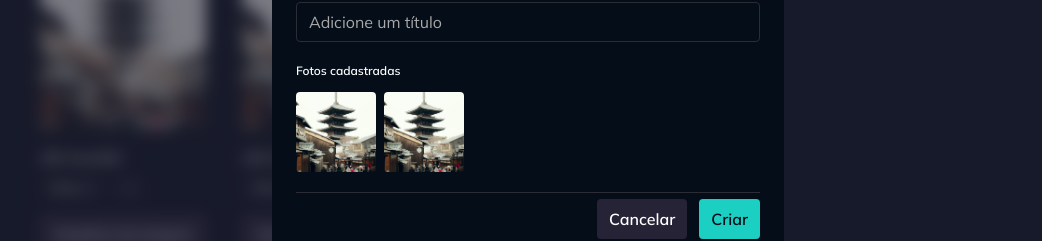
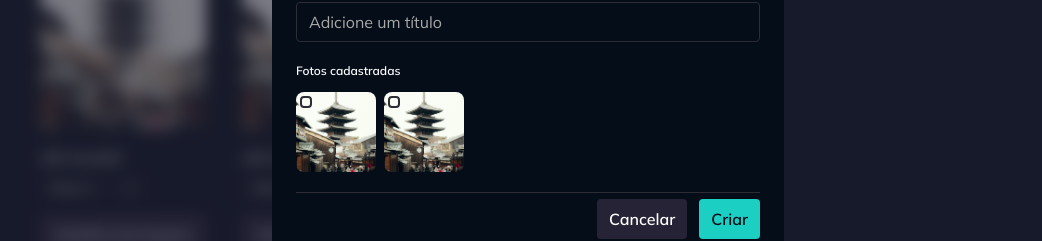
Before and after one commit to danield-dcc/gallery-images, a React (Vite) app: page / in a window 1280 px wide. Both pictures are taken after a click on the button "Criar álbum". Shown: the part 313-554 px from the top of the page, without its empty margins (112-1154 px from the left). Built offline with nearby package versions, Linux system fonts and the light colour scheme.

Commit message:
adiciona mock Dialog - selecionar imagem

```diff
--- a/src/contexts/albums/components/album-new-dialog.tsx
+++ b/src/contexts/albums/components/album-new-dialog.tsx
@@ -14,7 +14,7 @@
 import SelectCheckboxIllustration from "../../../assets/images/select-checkbox.svg?react";
 import type { Photo } from "../../photos/models/photo";
 import Skeleton from "../../../components/skeleton";
-import ImagePreview from "../../../components/image-preview";
+import PhotoImageSelectable from "../../photos/components/photo-image-selectable";
 
 interface AlbumNewDialogProps {
   trigger: ReactNode;
@@ -45,6 +45,11 @@
       ],
     },
   ];
+
+  function handleTogglePhoto(selected: boolean, photoId: string) {
+    console.log({ selected, photoId });
+  }
+
   return (
     <Dialog>
       <DialogTrigger asChild>{trigger}</DialogTrigger>
@@ -62,11 +67,14 @@
             {!isLoadingPhotos && photos.length > 0 && (
               <div className="flex flex-wrap gap-2">
                 {photos.map((photo) => (
-                  <ImagePreview
+                  <PhotoImageSelectable
                     key={photo.id}
                     src={`/images/${photo.imageId}`}
                     title={photo.title}
-                    className="w-20 h-20 rounded"
+                    imageClassName="w-20 h-20"
+                    onSelectImage={(selected) =>
+                      handleTogglePhoto(selected, photo.id)
+                    }
                   />
                 ))}
               </div>
@@ -77,7 +85,7 @@
                 {Array.from({ length: 4 }).map((_, index) => (
                   <Skeleton
                     key={`photo-loading-${index}`}
-                    className="w-20 h-20 rounded"
+                    className="w-20 h-20 rounded-lg"
                   />
                 ))}
               </div>
--- /dev/null
+++ b/src/contexts/photos/components/photo-image-selectable.tsx
@@ -0,0 +1,51 @@
+import { useState, type ComponentProps } from "react";
+import ImagePreview from "../../../components/image-preview";
+import { tv } from "tailwind-variants";
+import InputCheckbox from "../../../components/input-checkbox";
+
+export const photoImageSelectableVariants = tv({
+  base: "cursor-pointer relative rounded-lg",
+  variants: {
+    select: {
+      true: "outline-2 outline-accent-brand",
+    },
+  },
+});
+
+interface PhotoImageSelectableProps
+  extends ComponentProps<typeof ImagePreview> {
+  selected?: boolean;
+  onSelectImage?: (selected: boolean) => void;
+}
+//PhotoImageSelectable é uma extensão do ImagePreview
+
+export default function PhotoImageSelectable({
+  className,
+  selected,
+  onSelectImage,
+  ...props
+}: PhotoImageSelectableProps) {
+  const [isSelected, setIsSelected] = useState(selected);
+  function handleSelect() {
+    const newValue = !isSelected;
+
+    setIsSelected(newValue);
+    onSelectImage?.(newValue);
+  }
+  return (
+    <label
+      className={photoImageSelectableVariants({
+        className,
+        select: isSelected,
+      })}
+    >
+      <InputCheckbox
+        size="sm"
+        checked={isSelected}
+        onChange={handleSelect}
+        className="absolute top-1 left-1"
+      />
+      <ImagePreview {...props} />
+    </label>
+  );
+}
```
